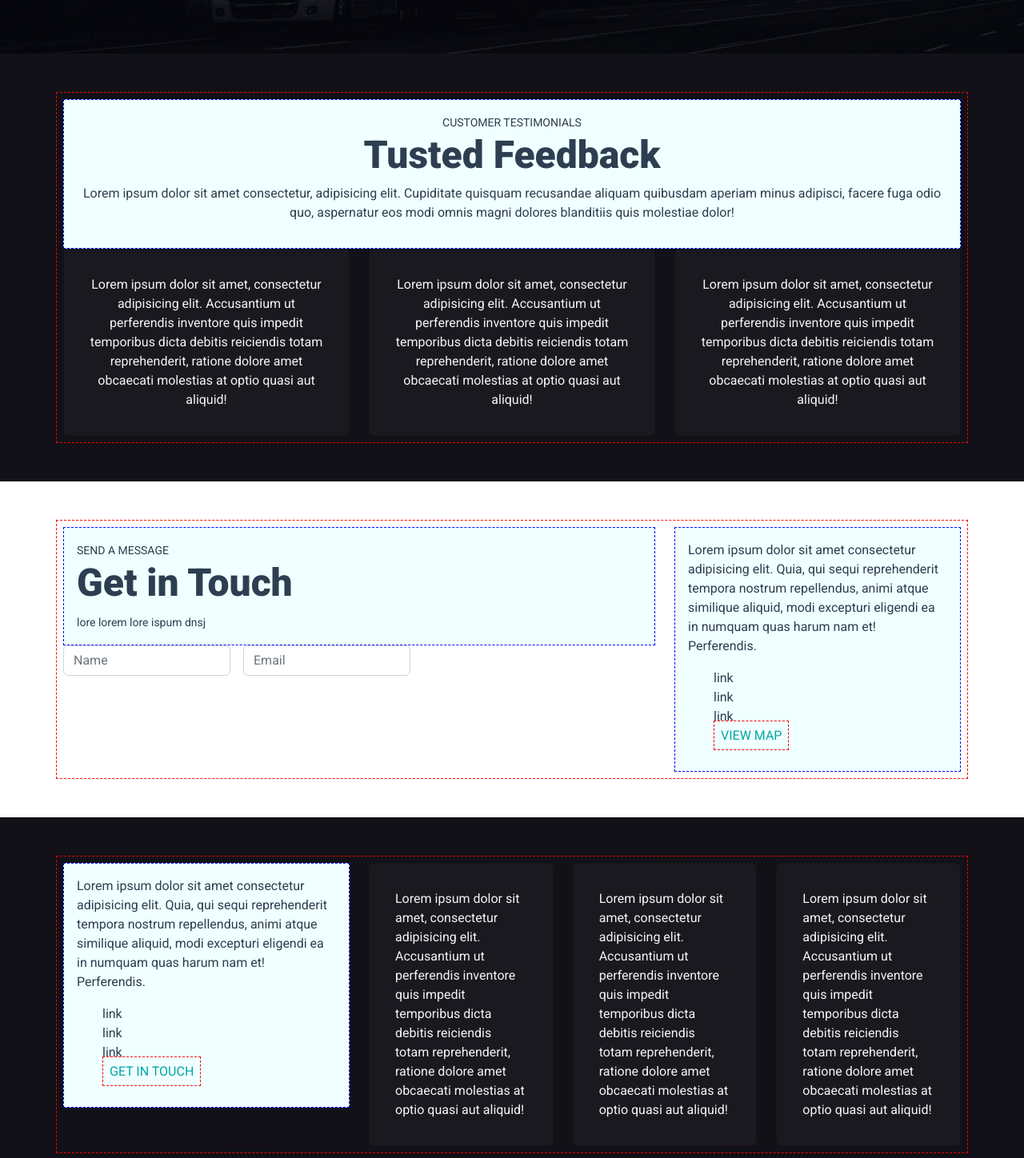
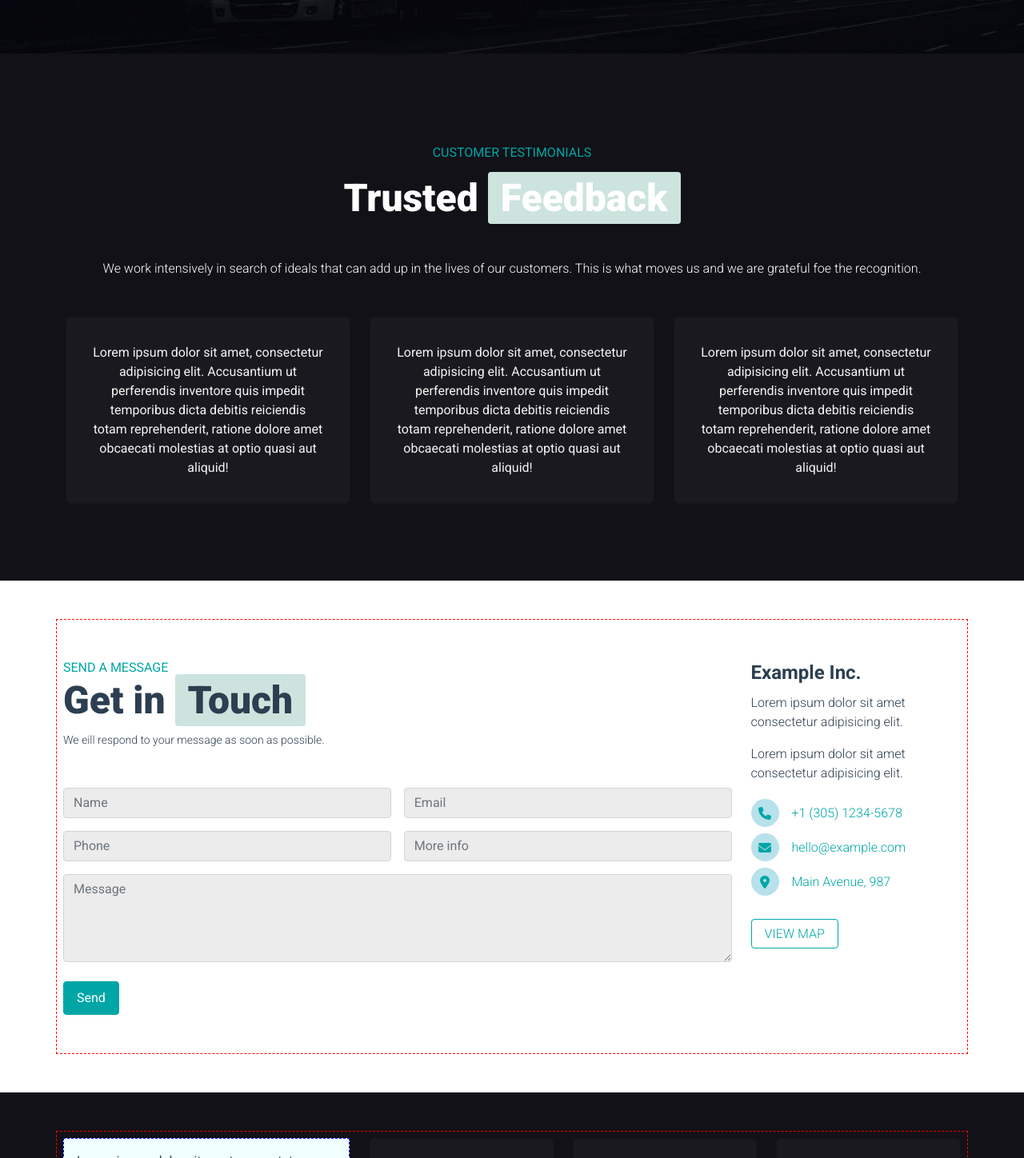
Before and after one commit to meta-ela/proj-html-vuejs, a Vue app: page / in a window 1280 px wide. Shown: the part 3002-4450 px from the top of the page at 80% size. Built offline with nearby package versions, Linux system fonts and the light colour scheme.

Commit message:
Adds 5° section contents

```diff
--- a/src/assets/scss/_general.scss
+++ b/src/assets/scss/_general.scss
@@ -98,6 +98,9 @@ a {
     width: 35px;
     height: 35px;
     border-radius: 50%;
+    display: flex;
+    justify-content: center;
+    align-items: center;
 }
 
 .border_left_p {
@@ -135,6 +138,10 @@ h2 {
     display: flex;
 }
 
+.bg-teal-100 {
+    background-color: $teal-100;
+}
+
 .road_map_border {
     border-top: 8px solid $teal-200;
     position: relative;
@@ -149,6 +156,11 @@ h2 {
 .height_120 {
     height: 120px;
 }
+
+.form-control {
+    background-color: $light;
+    border-radius: .25rem;
+}
 /***********************************/
 
 
--- a/src/assets/scss/_variables.scss
+++ b/src/assets/scss/_variables.scss
@@ -6,3 +6,4 @@ $teal-200: #cce3de;
 $secondary: #111117;
 $dark: black;
 $card_color: #19191f;
+$light: #ececec;
--- a/src/components/TheHeader.vue
+++ b/src/components/TheHeader.vue
@@ -77,20 +77,6 @@ export default {
                     info: "",
                 },
             ],
-            siteInfo: [
-                {
-                    icon: "fa-solid fa-phone",
-                    info: "+1 (305) 1234-5678",
-                },
-                {
-                    icon: "fa-solid fa-envelope",
-                    info: "hello@example.com"
-                },
-                {
-                    icon: "fa-solid fa-location-dot",
-                    info: "Main Avenue, 987",
-                },
-            ]
         }
     },
 }
--- a/src/components/TheMain.vue
+++ b/src/components/TheMain.vue
@@ -94,7 +94,7 @@
         </div>
 
         <!-- section bianco HOW IT WORKS IN PRACTICE -->
-        <div class="py-5">
+        <div class="py-5 bg-teal-100">
             <div class="container pt-5">
                 <div class="text-center">
                     <div class="text-primary text-uppercase py-4">HOW IT WORKS IN PRACTICE</div>
@@ -151,13 +151,14 @@
 
         <!-- section nera CUSTOMER TESTIMONIALS -->
         <div class="py-5 bg-secondary">
-            <div class="container debug_border text-center">
-                <div class="debug">
-                    <small>CUSTOMER TESTIMONIALS</small>
-                    <h2>Tusted Feedback</h2>
-                    <p>
-                        Lorem ipsum dolor sit amet consectetur, adipisicing elit. Cupiditate quisquam recusandae aliquam quibusdam aperiam minus adipisci, facere fuga odio quo, aspernatur eos modi omnis magni dolores blanditiis quis molestiae dolor!
-                    </p>
+            <div class="container py-5 text-center text-white">
+                <div>
+                    <div class="text-primary text-uppercase py-3">CUSTOMER TESTIMONIALS</div>
+                    <h2>Trusted <span class="colored_box_below">Feedback</span></h2>
+                    <P class="fw-light my-5">
+                        We work intensively in search of ideals that can add up in the lives of our customers.
+                        This is what moves us and we are grateful foe the recognition.
+                    </P>
                 </div>
                 <TheCard></TheCard>
             </div>
@@ -165,34 +166,55 @@
 
         <!-- section bianca con form SEND A MESSAGE -->
         <div class="py-5">
-            <div class="container debug_border">
+            <div class="container py-5 debug_border">
                 <div class="row h-100">
-                    <div class="col-8 ">
-                        <div class="debug ">
-                            <small>SEND A MESSAGE</small>
-                            <h2>Get in Touch</h2>
-                            <small>lore lorem lore ispum dnsj</small>
+                    <div class="col-9 ">
+                        <div class="mb-5">
+                            <div class="text-primary text-uppercase">SEND A MESSAGE</div>
+                            <h2>Get in <span class="colored_box_below">Touch</span></h2>
+                            <small class="fw-light mb-5">
+                                We eill respond to your message as soon as possible.
+                            </small>
                         </div>
-                        <form class="row g-3">
-                            <div class="col-auto">
+                        <form class="row g-3 mb-4">
+                            <div class="col-6">
                                 <input type="text" class="form-control" placeholder="Name">
                             </div>
-                            <div class="col-auto">
+                            <div class="col-6">
                                 <input type="email" class="form-control" placeholder="Email">
                             </div>
+                            <div class="col-6">
+                                <input type="text" class="form-control" placeholder="Phone">
+                            </div>
+                            <div class="col-6">
+                                <input type="text" class="form-control" placeholder="More info">
+                            </div>
+                            <div class="col-12">
+                                <textarea class="form-control" id="exampleFormControlTextarea1" rows="4" placeholder="Message"></textarea>
+                            </div>
                         </form>
+                        <button class="btn_outline bg-primary">Send</button>
                     </div>
                     <div class="col">
-                        <div class="debug">
+                        <div class="fw-light">
+                            <div class="fs-4 fw-bold mb-2">Example Inc.</div>
                             <p>
-                                Lorem ipsum dolor sit amet consectetur adipisicing elit. Quia, qui sequi reprehenderit tempora nostrum repellendus, animi atque similique aliquid, modi excepturi eligendi ea in numquam quas harum nam et! Perferendis.
+                                Lorem ipsum dolor sit amet consectetur adipisicing elit.
                             </p>
-                            <ul>
-                                <li>link</li>
-                                <li>link</li>
-                                <li>link</li>
-                                <a class="debug_border" href="javascript:void(0)">VIEW MAP</a>
+                            <p>
+                                Lorem ipsum dolor sit amet consectetur adipisicing elit.
+                            </p>
+                            <ul class="ps-0 pb-3">
+                                <li v-for="(info, i) in siteInfo" :key="i">
+                                    <a class="text-primary d-flex align-items-center gap-3 py-1" href="javascript:void(0)">
+                                        <div class="colored_box_below_round">
+                                            <i :class="info.icon"></i>
+                                        </div>
+                                        {{ info.info}}
+                                    </a>
+                                </li>
                             </ul>
+                            <a class="btn_outline text-primary" href="javascript:void(0)">VIEW MAP</a>
                         </div>
                     </div>
                 </div>
@@ -261,6 +283,20 @@ export default {
                 "Employees",
                 "Customers",
                 "Countries Served",
+            ],
+            siteInfo: [
+                {
+                    icon: "fa-solid fa-phone",
+                    info: "+1 (305) 1234-5678",
+                },
+                {
+                    icon: "fa-solid fa-envelope",
+                    info: "hello@example.com"
+                },
+                {
+                    icon: "fa-solid fa-location-dot",
+                    info: "Main Avenue, 987",
+                },
             ]
         }
     },
```
